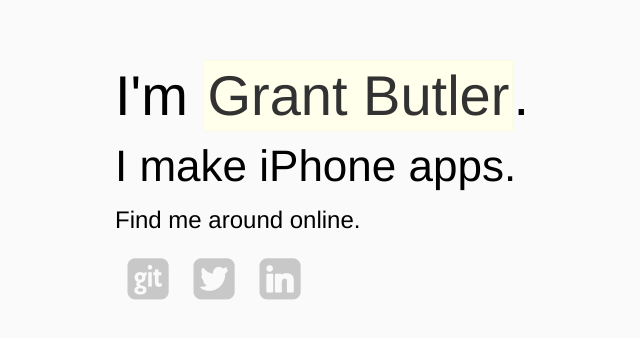
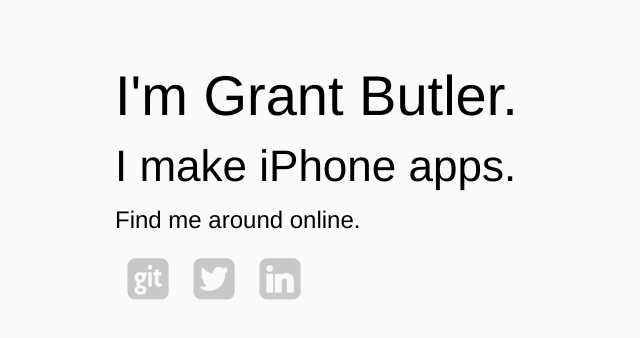
Before and after one commit to grantjbutler/grantjbutler.github.com, a plain HTML site: page index.html in a window 1280 px wide. Shown: the part 182-520 px from the top of the page, without its empty margins (300-940 px from the left). Drawn offline with Linux system fonts and the light colour scheme.

Commit message:
Removed link to resume

```diff
--- a/index.html
+++ b/index.html
@@ -17,7 +17,7 @@
 	</head>
 	<body>
 		<div id="container">
-			<h1>I'm <a href="/resume">Grant Butler</a>.</h1>
+			<h1>I'm Grant Butler.</h1>
 			<h2>I make iPhone apps.</h2>
 			<h3>Find me around online.</h3>
 
```
